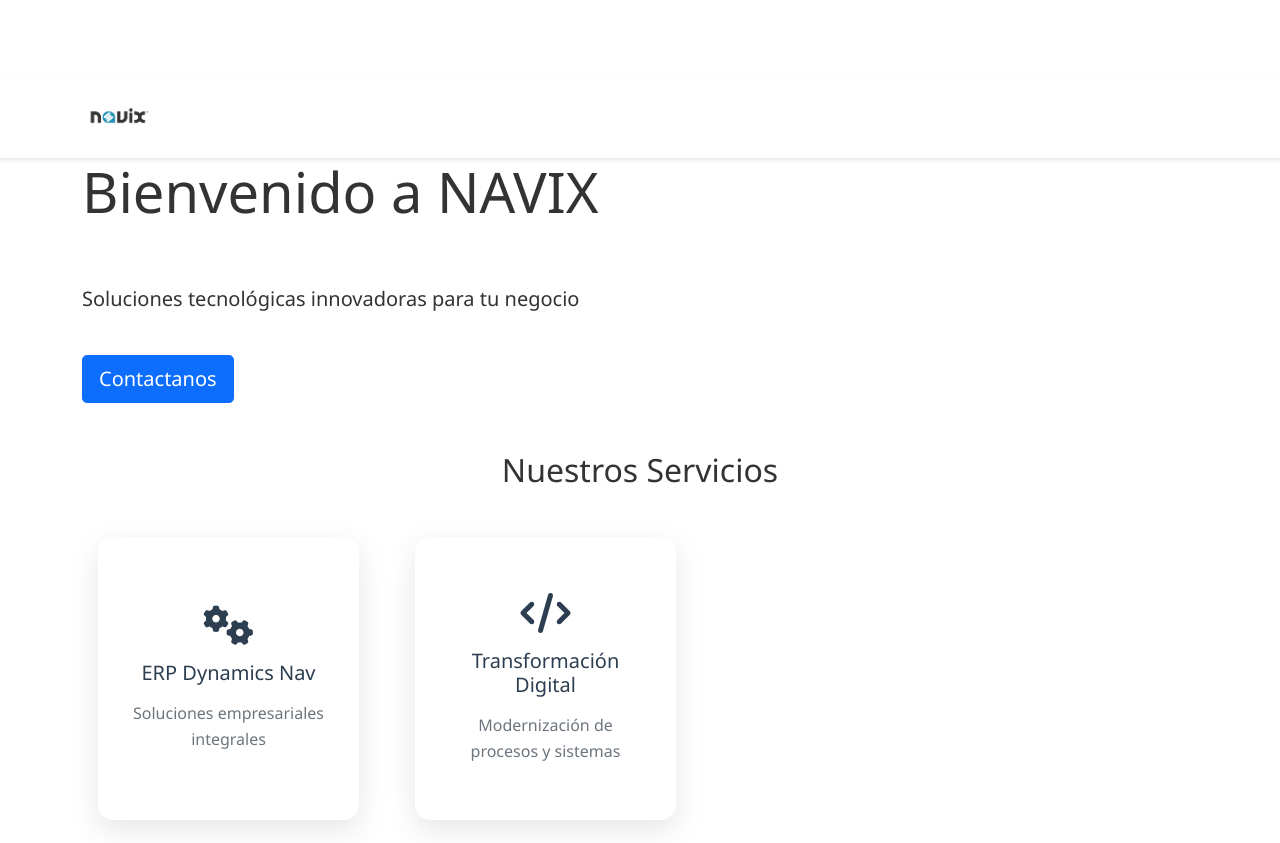
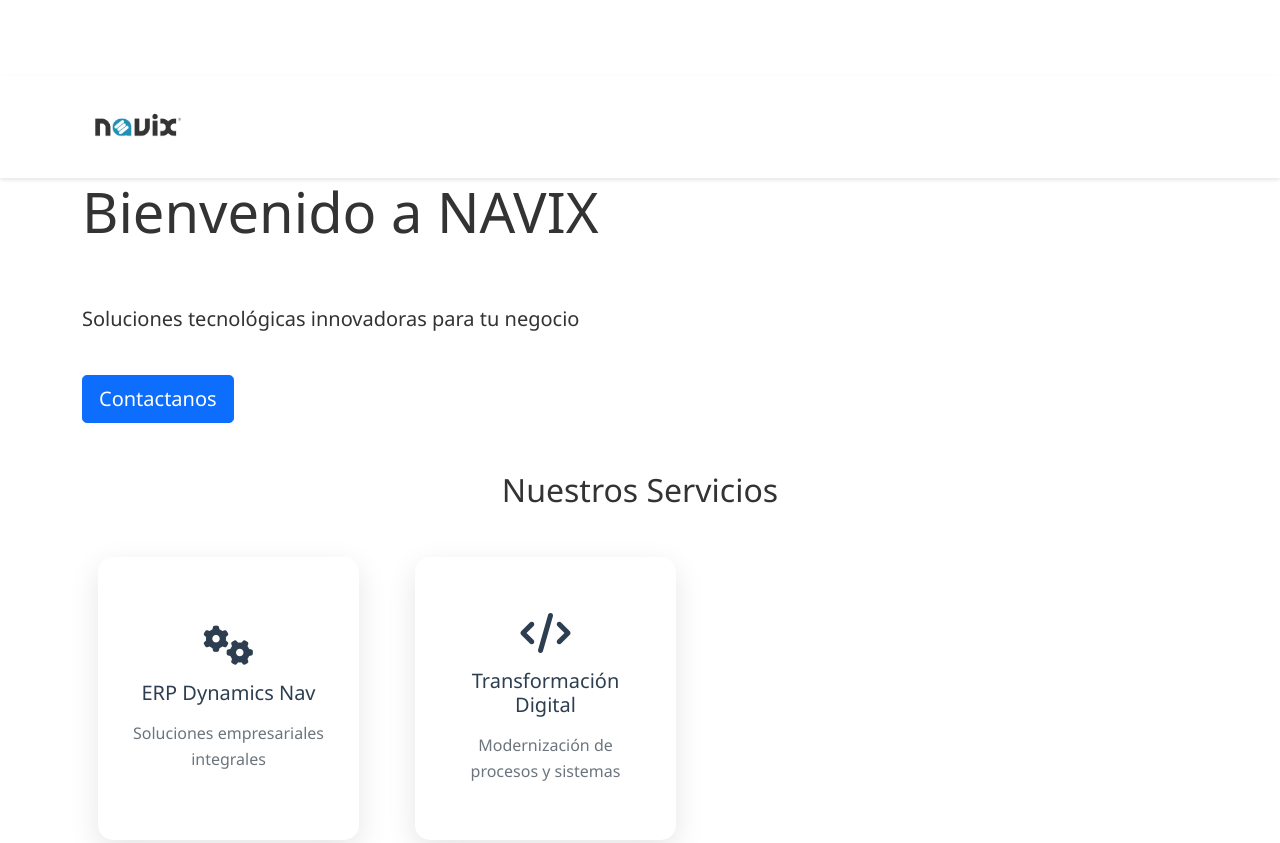
Before and after one commit to cbarronn/navix, a plain HTML site: page index.html in a window 1280 px wide. Shown: the top 843 px of the page. Drawn offline with nearby package versions, Linux system fonts and the light colour scheme.

Commit message:
Fix GitHub Pages issues: increase logo size, fix navigation visibility, remove contact icons

```diff
--- a/index.html
+++ b/index.html
@@ -157,8 +157,8 @@
                 <div class="col-lg-6">
                     <div class="contact-info">
                         <h3>Información de Contacto</h3>
-                        <li><i class="fas fa-phone"></i> +52 81 48 23 39 52</li>
-                        <li><i class="fas fa-envelope"></i> info@navix.com</li>
+                        <p>+52 81 48 23 39 52</p>
+                        <p>info@navix.com</p>
                         <div class="social-links mt-4">
                             <a href="#" class="me-3"><i class="fab fa-facebook"></i></a>
                             <a href="#" class="me-3"><i class="fab fa-twitter"></i></a>
--- a/static/css/style.css
+++ b/static/css/style.css
@@ -62,23 +62,36 @@ body {
 }
 
 .navbar-brand img {
-    height: 40px;
+    height: 60px;
+    width: auto;
     transition: transform 0.3s ease;
 }
 
 .navbar-brand img:hover {
-    transform: scale(1.05);
+    transform: scale(1.1);
+}
+
+.navbar-dark .navbar-nav {
+    margin-left: auto;
+}
+
+.navbar-nav .nav-link {
+    color: white;
+    padding: 0.5rem 1.5rem;
+    font-size: 1.1rem;
+    transition: all 0.3s ease;
+}
+
+.navbar-nav .nav-link:hover {
+    color: var(--accent-color);
+    text-decoration: none;
 }
 
 .navbar-dark .navbar-nav .nav-link {
-    color: white !important;
     font-weight: 500;
-    padding: 0.5rem 1rem;
-    transition: all 0.3s ease;
 }
 
 .navbar-dark .navbar-nav .nav-link:hover {
-    color: var(--accent-color) !important;
     opacity: 1;
 }
 
```
